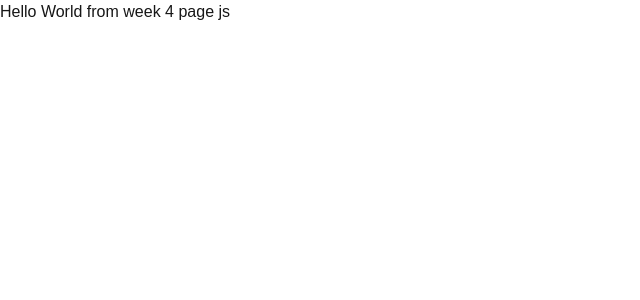
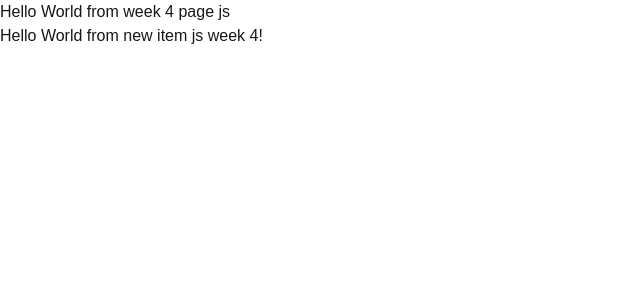
Before and after one commit to Exampleuser274/cprg306-assignments, a Next.js app: page /week-4 in a window 1280 px wide. Shown: the top 300 px of the page, without its empty margins (0-640 px from the left). Built offline with nearby package versions, Linux system fonts and the light colour scheme.

Commit message:
hooked NewItem function into week 4 page output

```diff
--- a/app/week-4/page.js
+++ b/app/week-4/page.js
@@ -4,6 +4,9 @@ import NewItem from "./new-item";
 
 export default function Page(){
     return(
-        <p>Hello World from week 4 page js</p>
+        <main>
+            <p>Hello World from week 4 page js</p>
+            <NewItem/>
+        </main>
     );
 }
```
